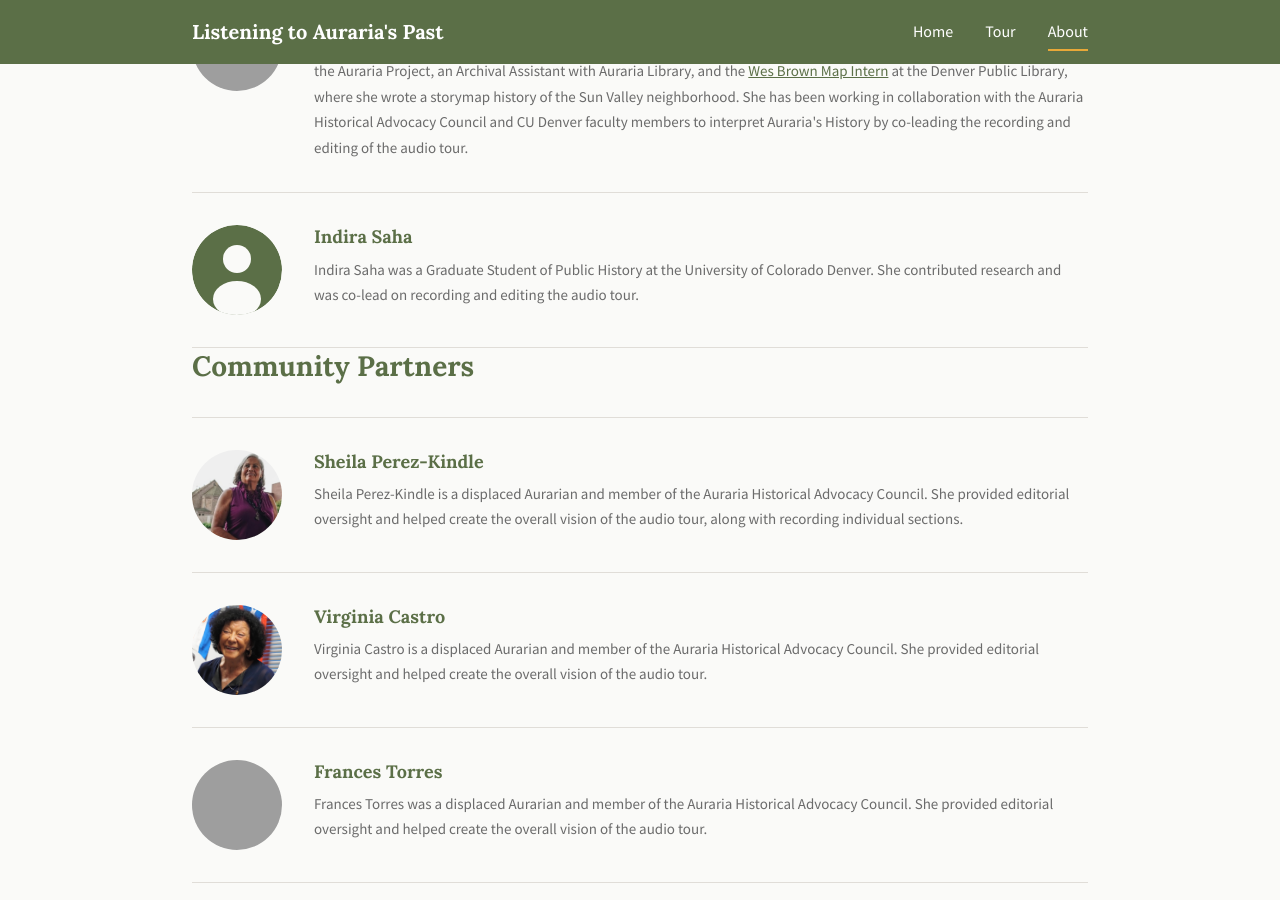
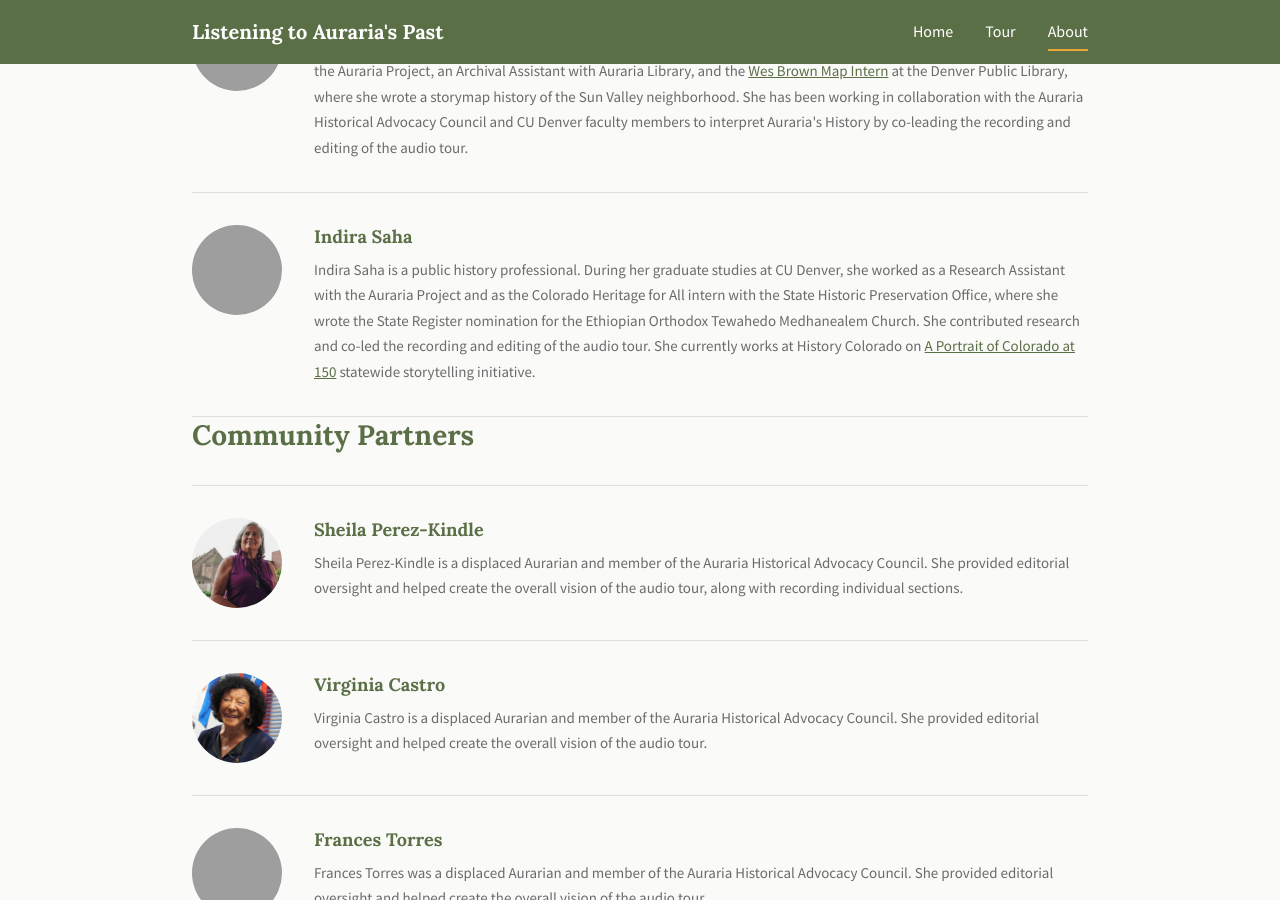
Before and after one commit to cblevins/auraria-history, a Jekyll site: the page built from pages/team.md, in a window 1280 px wide and 900 px high, scrolled down 1101 px. Built offline with Jekyll 4.4.1, drawn with Linux system fonts in a browser that asks for light colours; grey boxes are pictures that could not be loaded.

Commit message:
saha headshot

```diff
--- a/pages/team.md
+++ b/pages/team.md
@@ -45,9 +45,9 @@ permalink: /team/
 </div>
 
 <div class="team-member">
-  <img src="{{ '/assets/images/headshot-placeholder.svg' | relative_url }}" alt="Indira Saha">
+  <img src="{{ '/assets/images/headshot-saha.jpg' | relative_url }}" alt="Indira Saha">
   <h3>Indira Saha</h3>
-  <p>Indira Saha was a Graduate Student of Public History at the University of Colorado Denver. She contributed research and was co-lead on recording and editing the audio tour.</p>
+  <p>Indira Saha is a public history professional. During her graduate studies at CU Denver, she worked as a Research Assistant with the Auraria Project and as the Colorado Heritage for All intern with the State Historic Preservation Office, where she wrote the State Register nomination for the Ethiopian Orthodox Tewahedo Medhanealem Church. She contributed research and co-led the recording and editing of the audio tour. She currently works at History Colorado on <a href="https://www.historycolorado.org/initiative-portrait-colorado-150">A Portrait of Colorado at 150</a> statewide storytelling initiative.</p>
 </div>
 
 </div>
```
Also changed, not shown: 1 other file.
